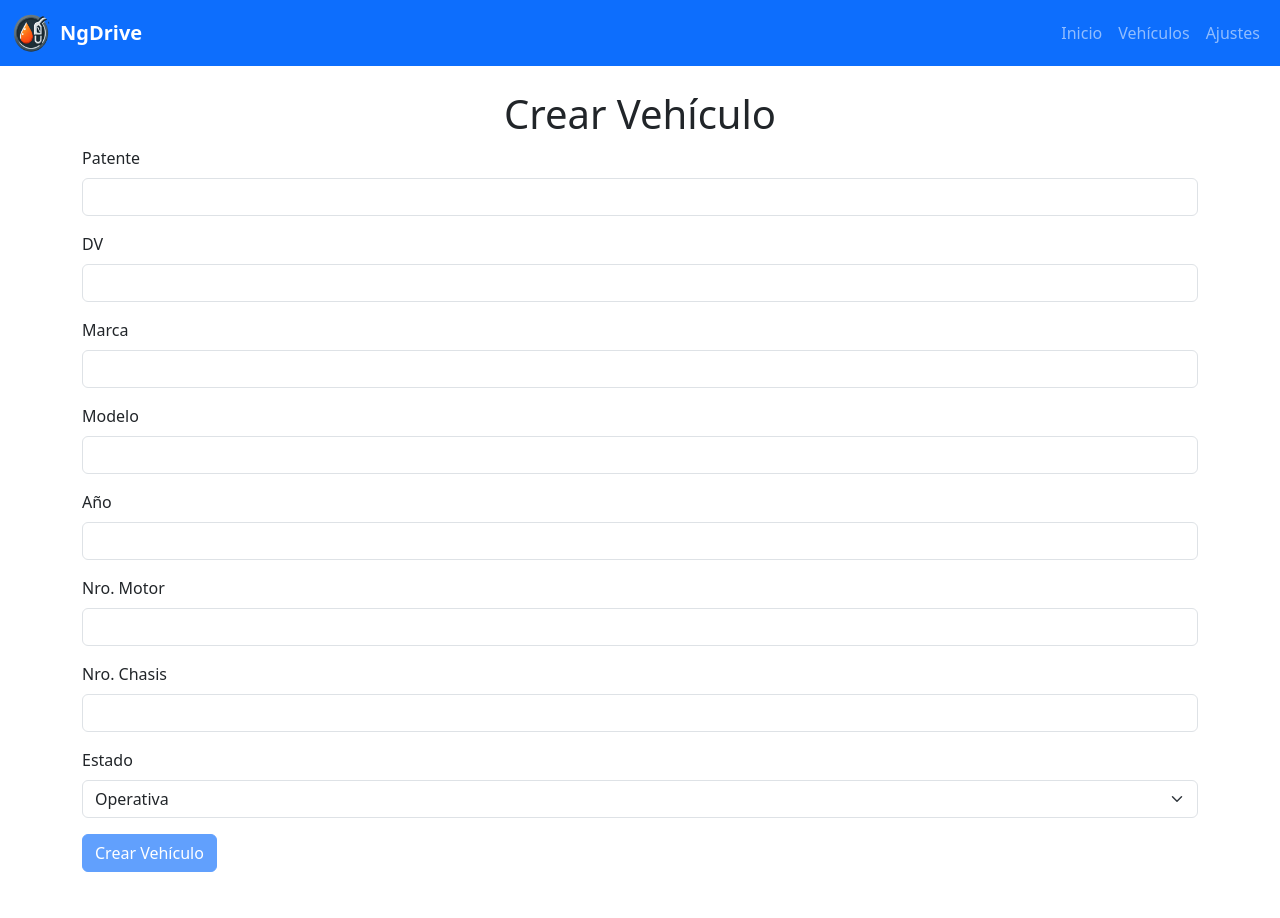
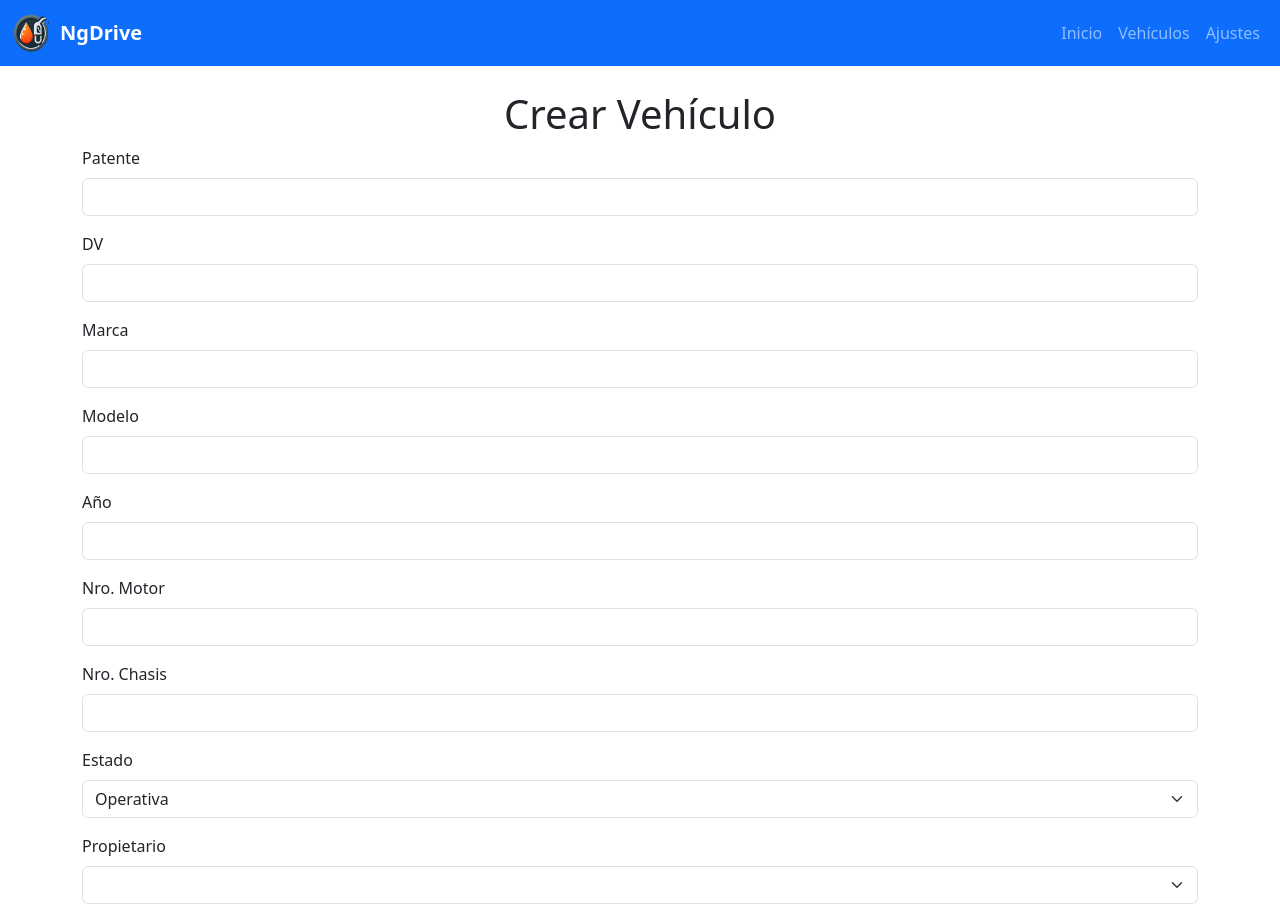
Before and after one commit to pabloperezarcos/ngdrive, an Angular app: page /crear-vehiculo in a window 1280 px wide. Shown: the top 918 px of the page. Before the commit the page ends 896 px from the top, so only its background shows below. Built offline with nearby package versions, Linux system fonts and the light colour scheme.

Commit message:
Update crear-vehiculo.component.html

```diff
--- a/src/app/components/crear-vehiculo/crear-vehiculo.component.html
+++ b/src/app/components/crear-vehiculo/crear-vehiculo.component.html
@@ -41,6 +41,15 @@
                 <option value="dada de baja">Dada de Baja</option>
             </select>
         </div>
+        <div class="mb-3">
+            <label for="propietario" class="form-label">Propietario</label>
+            <select id="propietario" name="propietario" class="form-select"
+                [(ngModel)]="vehiculo.propietario_id_propietario" required>
+                <option *ngFor="let propietario of propietarios" [value]="propietario.id_propietario">
+                    {{ propietario.razon_social }}
+                </option>
+            </select>
+        </div>
         <button type="submit" class="btn btn-primary" [disabled]="vehiculoForm.invalid">
             Crear Vehículo
         </button>
```
